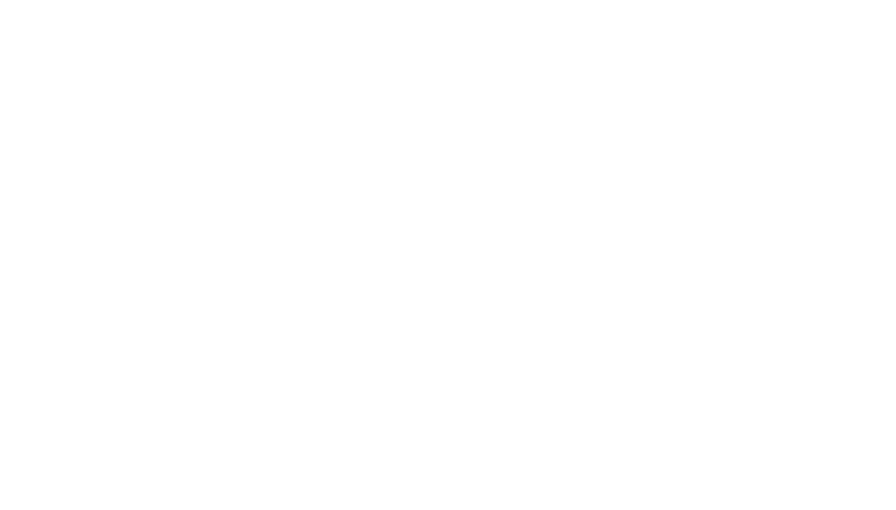
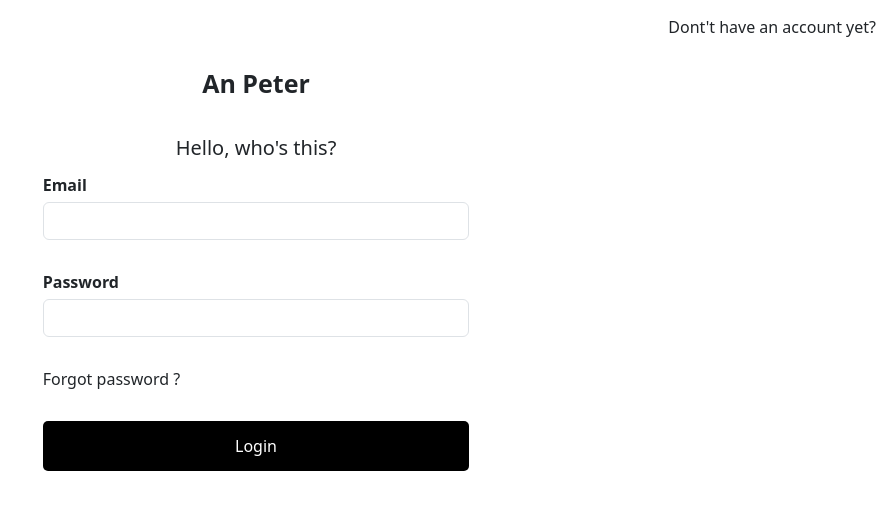
Before and after one commit to ankt212/learn-reactjs, a React (Create React App) app in the folder demo/: page /login in a window 1280 px wide. Before the commit this address had no page. Shown: the top 510 px of the page, without its empty margins (384-1280 px from the left). Built offline with nearby package versions, Linux system fonts and the light colour scheme.

Commit message:
design form login

```diff
--- /dev/null
+++ b/demo/src/components/Auth/Login.js
@@ -0,0 +1,45 @@
+import { useState } from "react";
+import "./Login.scss";
+const Login = (props) => {
+  const [email, setEmail] = useState("");
+  const [password, setPassword] = useState("");
+
+  const handleLogin = () => {
+    alert("login");
+  };
+  return (
+    <div className="login-container">
+      <div className="header ">Dont't have an account yet?</div>
+      <div className="title col-4 mx-auto">An Peter</div>
+      <div className="welcome col-4 mx-auto">Hello, who's this?</div>
+      <div className="content-form col-4 mx-auto">
+        <div className="form-group">
+          <label>Email</label>
+          <input
+            type={"email"}
+            className="form-control"
+            value={email}
+            onChange={(event) => setEmail(event.target.value)}
+          />
+        </div>
+        <div className="form-group">
+          <label>Password</label>
+          <input
+            type={"password"}
+            className="form-control"
+            value={password}
+            onChange={(event) => setPassword(event.target.value)}
+          />
+        </div>
+        <span className="forgot-password">Forgot password ?</span>
+        <div>
+          <button className="btn-submit" onClick={handleLogin}>
+            Login
+          </button>
+        </div>
+      </div>
+    </div>
+  );
+};
+
+export default Login;
--- /dev/null
+++ b/demo/src/components/Auth/Login.scss
@@ -0,0 +1,45 @@
+.login-container {
+    .header {
+        height: 45px;
+        text-align: right;
+        padding-right: 20px;
+        padding-top: 15px;
+    }
+
+    .title {
+        font-size: 25px;
+        padding: 20px 0;
+        text-align: center;
+        font-weight: bold;
+    }
+
+    .welcome {
+        font-size: 20px;
+        padding: 10px 0;
+        text-align: center;
+    }
+
+    .content-form {
+        display: flex;
+        flex-direction: column;
+        gap: 15px;
+
+        label {
+            margin-bottom: 5px;
+            font-weight: bold;
+        }
+        input {
+            margin-bottom: 15px;
+        }
+
+        button {
+            width: 100%;
+            height: 50px;
+            border: none;
+            margin: 15px 0;
+            border-radius: 5px;
+            background: black;
+            color: white;
+        }
+    }
+}
--- a/demo/src/components/Header/Header.js
+++ b/demo/src/components/Header/Header.js
@@ -2,9 +2,13 @@
 import Nav from "react-bootstrap/Nav";
 import Navbar from "react-bootstrap/Navbar";
 import NavDropdown from "react-bootstrap/NavDropdown";
-import { NavLink } from "react-router-dom";
+import { NavLink, useNavigate } from "react-router-dom";
 
 const Header = () => {
+  let navigate = useNavigate();
+  const handleLogin = () => {
+    navigate("/login");
+  };
   return (
     <Navbar bg="light" expand="lg">
       <Container>
@@ -27,7 +31,12 @@
             </NavLink>
           </Nav>
           <Nav>
-            <button className="btn-login">Login</button>
+            <button className="btn-login" onClick={() => handleLogin()}>
+              {/* <NavLink className="nav-link" to="/login">
+                Login
+              </NavLink> */}
+              Login
+            </button>
             <button className="btn-signup">Sign up</button>
             {/* <NavDropdown title="Settings" id="basic-nav-dropdown">
               <NavDropdown.Item>Login</NavDropdown.Item>
--- a/demo/src/index.js
+++ b/demo/src/index.js
@@ -11,6 +11,7 @@
 import HomePage from "./components/Home/HomePage";
 import ManageUser from "./components/Admin/Content/ManageUser";
 import Dashboard from "./components/Admin/Content/Dashboard";
+import Login from "./components/Auth/Login";
 
 const root = ReactDOM.createRoot(document.getElementById("root"));
 root.render(
@@ -22,10 +23,13 @@
           <Route index element={<HomePage />} />
           <Route path="users" element={<User />} />
         </Route>
+
         <Route path="/admins" element={<Admin />}>
           <Route index element={<Dashboard />} />
           <Route path="manage-users" element={<ManageUser />} />
         </Route>
+
+        <Route path="/login" element={<Login />} />
       </Routes>
     </BrowserRouter>
 
```
